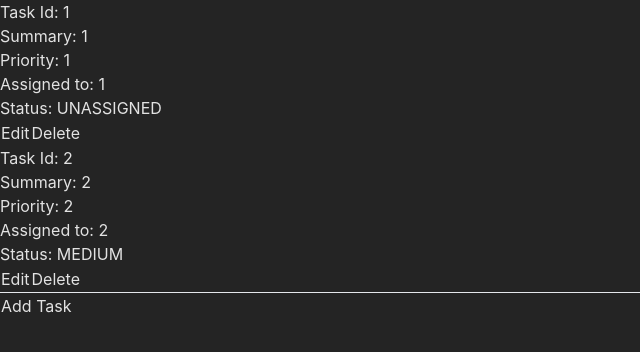
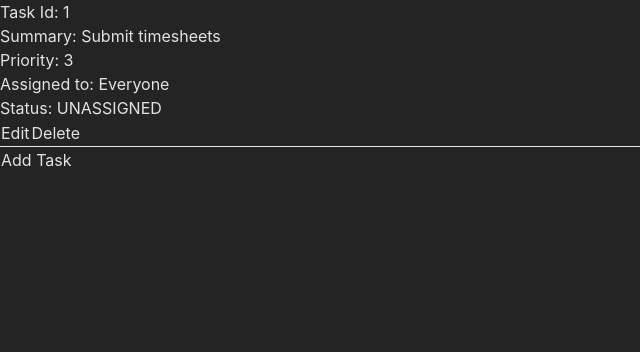
Before and after one commit to josef5/task-manager, a React (Vite) app: page / in a window 1280 px wide. Shown: the top 352 px of the page, without its empty margins (0-640 px from the left). Built offline with nearby package versions, Linux system fonts and the light colour scheme.

Commit message:
add: example task

```diff
--- a/src/store.ts
+++ b/src/store.ts
@@ -6,17 +6,10 @@ const store: Store = {
   tasks: [
     {
       taskId: 1,
-      priority: "1",
+      priority: "3",
       taskStatus: TaskStatus.UNASSIGNED,
-      assignedto: "1",
-      tasksummary: "1",
-    },
-    {
-      taskId: 2,
-      priority: "2",
-      taskStatus: TaskStatus.MEDIUM,
-      assignedto: "2",
-      tasksummary: "2",
+      assignedto: "Everyone",
+      tasksummary: "Submit timesheets",
     },
   ],
 };
```
